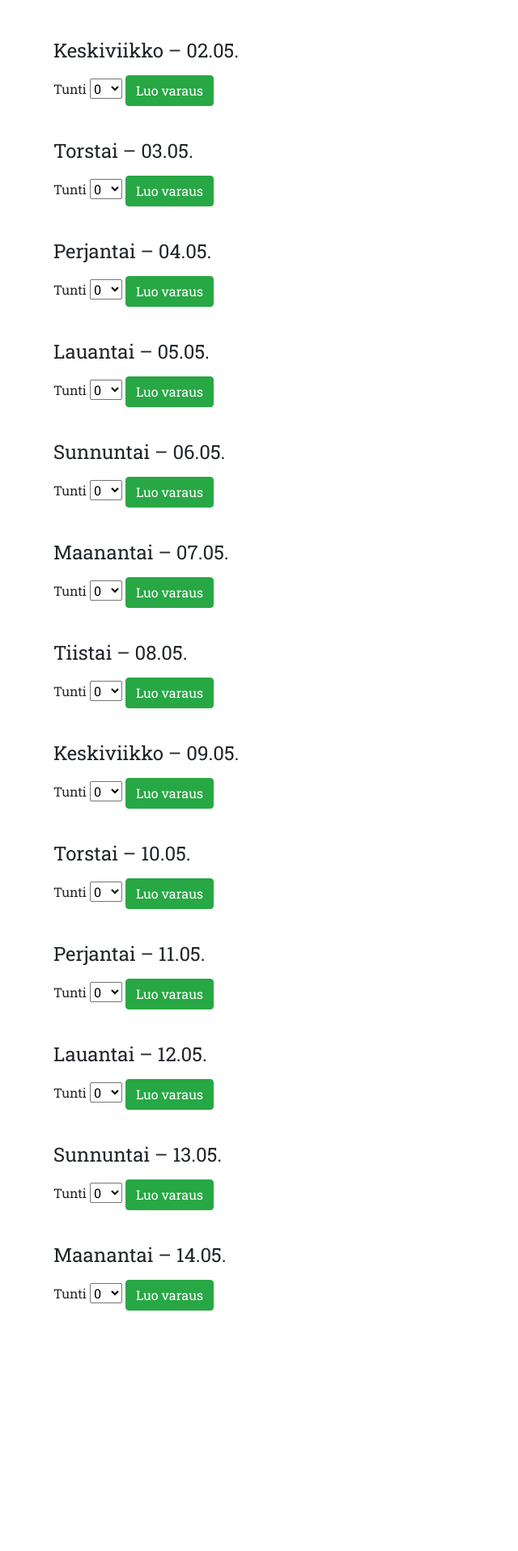
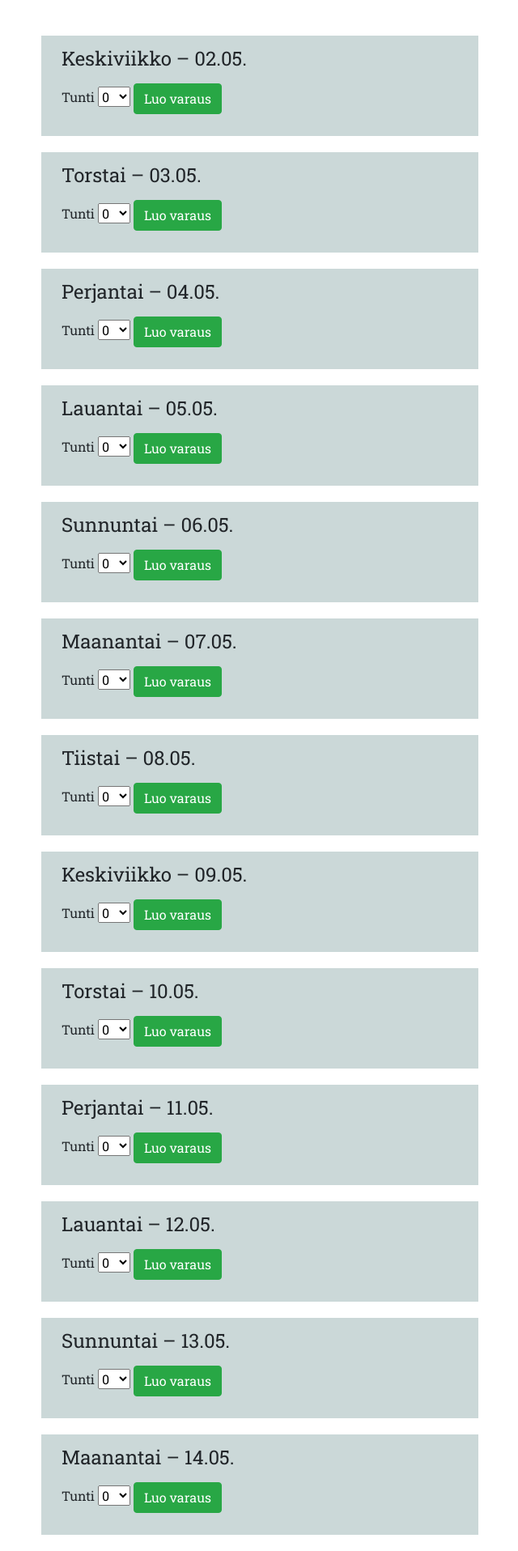
Before and after one commit to selinale/tsoha-sauna, a Flask app: page / in a window 1280 px wide. Shown: the part 56-1972 px from the top of the page at 81% size, without its empty margins (319-959 px from the left). Before the commit the page ends 1675 px from the top, so only its background shows below. Run offline with Flask 2, Linux system fonts and the light colour scheme; data that the repository does not hold is empty; some libraries are stand-ins or nearby versions.

Commit message:
lisätty tyylejä

```diff
--- a/application/reservations/views.py
+++ b/application/reservations/views.py
@@ -32,4 +32,4 @@ def reservations_create():
     db.session().add(r)
     db.session().commit()
 
-    return redirect(url_for("reservations_index"))
+    return redirect(url_for("index"))
--- a/application/static/styles.css
+++ b/application/static/styles.css
@@ -8,6 +8,8 @@ body {
 
 .reservation-row {
     margin: 20px 0px 20px 0px;
+    background-color: rgba(172, 192, 192, 0.623);
+    padding: 10px;
 }
 
 .reservations-text {
--- a/application/templates/index.html
+++ b/application/templates/index.html
@@ -6,7 +6,7 @@
         <div class="col-6 offset-3">
             {% for date in future_dates %}
                 <div class="row reservation-row">
-                    <div class="col-12 date-row">
+                    <div class="col-8 date-row">
                         {{ to_fi[date['date'].weekday()] }} – {{ date['date'].strftime('%d.%m.') }}
                     </div>
 
```
